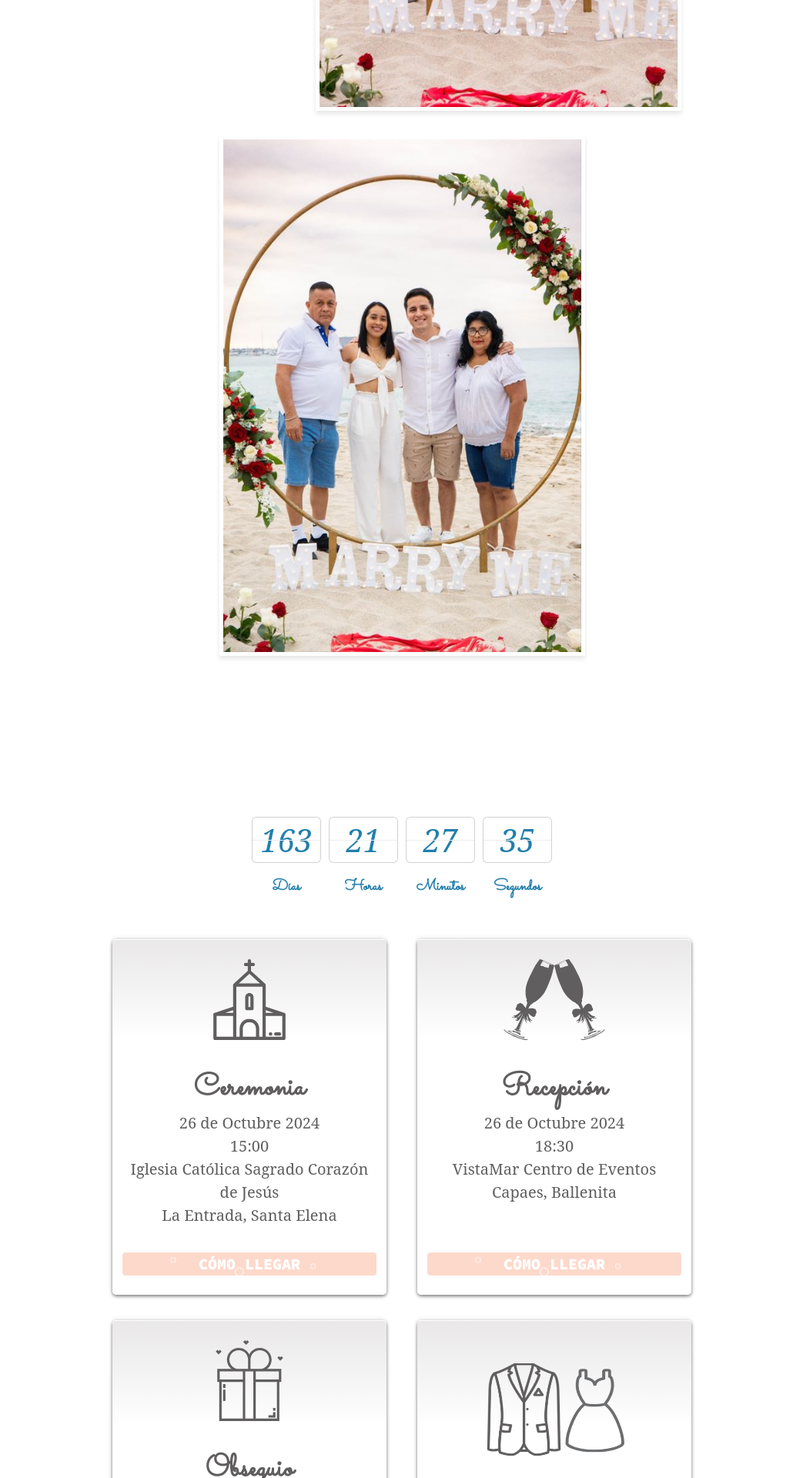
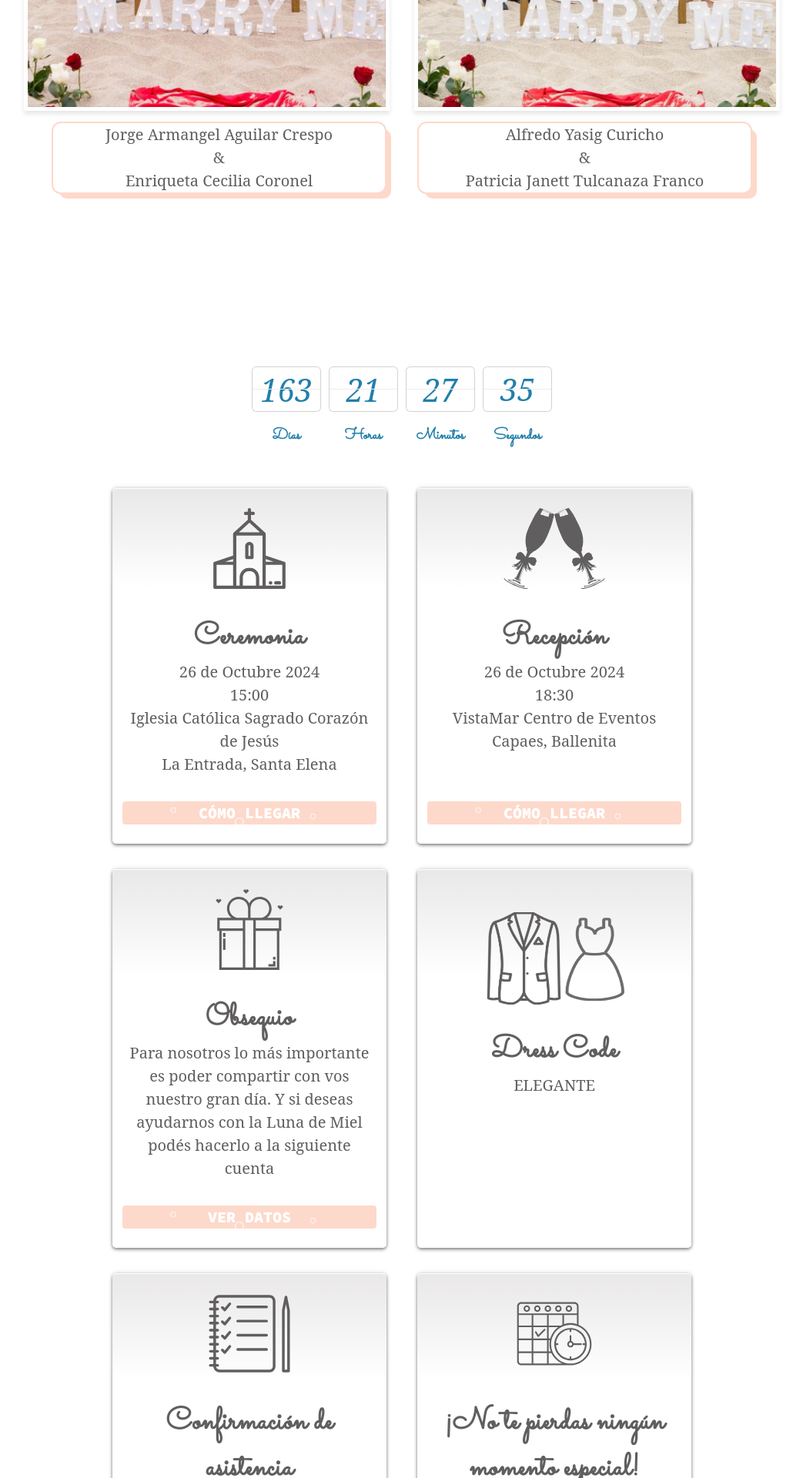
Before and after one commit to argenis-neira/wedding-invitations, a React (Create React App) app: page / in a window 1280 px wide. Shown: the part 1828-3748 px from the top of the page at 77% size, without its empty margins (118-1161 px from the left). Built offline with nearby package versions, Linux system fonts and the light colour scheme; a web font is replaced by a local one.

Commit message:
scheduled card

```diff
--- a/src/App.css
+++ b/src/App.css
@@ -290,13 +290,14 @@
 }
 
 .box-info {
-  width: 250px;
-  height: 250px;
   background-color: rgba(255, 255, 255, 1);
-  color: #000;
+  color: #605e5e;
   border-radius: 10px;
-  box-shadow: 0px 0px 0px 2px rgba(218, 102, 123, 1),
-    8px 8px 0px 0px rgba(218, 102, 123, 1);
+  box-shadow: 0px 0px 0px 2px rgba(253, 217, 203, 1),
+    8px 8px 0px 0px rgba(253, 217, 203, 1);
+  text-align: center;
+  font-size: 15px;
+  width: 100%;
 }
 
 .zoom-in img {
@@ -494,13 +495,14 @@
   height: 100%;
   background-color: rgba(0, 0, 0, 0.5);
   z-index: 1;
+  margin: 0 0;
+  justify-content: center;
+  align-items: center;
 }
 
 .popup-content {
   background-color: white;
-  width: 50%;
-  margin: 100px auto;
-  padding: 20px;
+  padding: 10px;
   border-radius: 5px;
   color: black;
   text-align: center;
@@ -539,6 +541,9 @@
   .title {
     font-size: 60px;
   }
+  .box-info {
+    font-size: 20px;
+  }
 }
 
 @media (min-width: 992px) {
--- a/src/components/card.jsx
+++ b/src/components/card.jsx
@@ -1,4 +1,5 @@
 import Row from "react-bootstrap/Row";
+import Col from "react-bootstrap/Col";
 import { useState } from "react";
 
 const Card = ({
@@ -8,6 +9,7 @@ const Card = ({
   href,
   isVisible,
   box,
+  popUpCont,
   children,
 }) => {
   //la clase "box" es para identificar todo aquello que necesita animacion al hacer scroll
@@ -74,17 +76,31 @@ const Card = ({
         </Row>
       </div>
       {openBox && (
-        <div className="popup">
-          <div className="popup-content">
-            <span className="close" onClick={() => setOpenBox(false)}>
-              &times;
-            </span>
-            <p>
-              Hola, aqui va la informacion bankaria <br /> 123456789 <br />{" "}
-              Banco del barrio
-            </p>
-          </div>
-        </div>
+        // <div className="popup">
+        //   <div className="popup-content">
+        //     <span className="close" onClick={() => setOpenBox(false)}>
+        //       &times;
+        //     </span>
+        //     {popUpCont}
+        //   </div>
+        // </div>
+        <Row className="popup">
+          <Col></Col>
+          <Col
+            lg={5}
+            md={6}
+            // sm={4}
+            xs={10}
+          >
+            <div className="popup-content">
+              <span className="close" onClick={() => setOpenBox(false)}>
+                &times;
+              </span>
+              {popUpCont}
+            </div>
+          </Col>
+          <Col></Col>
+        </Row>
       )}
     </>
   );
--- a/src/pages/index.jsx
+++ b/src/pages/index.jsx
@@ -154,9 +154,9 @@ const Home = () => {
           >
             <img alt="Padres Christian" src="images/padres-2.JPG" />
           </Col>
-          <div className="box-info">adlkja dlkafjoie asiojf4ealdfaklj </div>
+
           <Col
-            className={`order-2 order-md-2 img-rect box ${
+            className={`order-3 order-md-2 img-rect box ${
               visibleBoxes.includes(1) ? "visible zoom-in" : "hidden"
             }`}
             style={{ display: "flex", justifyContent: "center" }}
@@ -167,7 +167,50 @@ const Home = () => {
           >
             <img alt="Padres Mafer" src="images/padres-1.JPG" />
           </Col>
-        </Row>{" "}
+
+          <Col
+            className={`order-2 order-md-3 box ${
+              visibleBoxes.includes(2) ? "visible zoom-in" : "hidden"
+            }`}
+            style={{
+              display: "flex",
+              justifyContent: "center",
+              padding: "0 1em",
+            }}
+            lg={5}
+            md={4}
+            // sm={4}
+            xs={8}
+          >
+            {" "}
+            <div className="box-info">
+              Jorge Armangel Aguilar Crespo <br />&<br />
+              Enriqueta Cecilia Coronel
+            </div>
+          </Col>
+          <Col
+            className={`order-4 order-md-4 box ${
+              visibleBoxes.includes(3) ? "visible zoom-in" : "hidden"
+            }`}
+            style={{
+              display: "flex",
+              justifyContent: "center",
+              padding: "0 1em",
+            }}
+            lg={5}
+            md={4}
+            // sm={4}
+            xs={8}
+          >
+            <div className="box-info">
+              Alfredo Yasig Curicho
+              <br />
+              &<br />
+              Patricia Janett Tulcanaza Franco
+            </div>
+          </Col>
+        </Row>
+        <br />
         <Row>
           <Col></Col>
           <Col
@@ -208,7 +251,7 @@ const Home = () => {
         >
           <Col
             lg={4}
-            md={4}
+            md={5}
             // sm={4}
             xs={8}
           >
@@ -226,7 +269,7 @@ const Home = () => {
           </Col>
           <Col
             lg={4}
-            md={4}
+            md={5}
             // sm={4}
             xs={8}
           >
@@ -251,7 +294,7 @@ const Home = () => {
         >
           <Col
             lg={4}
-            md={4}
+            md={5}
             // sm={4}
             xs={8}
           >
@@ -262,6 +305,12 @@ const Home = () => {
               href={""}
               isVisible={visibleBoxes.includes(6)}
               box={true}
+              popUpCont={
+                <p>
+                  Hola, aqui va la informacion bankaria <br /> 123456789 <br />{" "}
+                  Banco del barrio
+                </p>
+              }
             >
               Para nosotros lo más importante es poder compartir con vos nuestro
               gran día. Y si deseas ayudarnos con la Luna de Miel podés hacerlo
@@ -270,7 +319,7 @@ const Home = () => {
           </Col>
           <Col
             lg={4}
-            md={4}
+            md={5}
             // sm={4}
             xs={8}
           >
@@ -284,10 +333,13 @@ const Home = () => {
           </Col>
         </Row>
         <br />
-        <Row style={{ display: "flex", justifyContent: "center" }}>
+        <Row
+          className="gap-3"
+          style={{ display: "flex", justifyContent: "center" }}
+        >
           <Col
             lg={4}
-            md={4}
+            md={5}
             // sm={4}
             xs={8}
           >
@@ -302,6 +354,31 @@ const Home = () => {
             >
               Para nosotros es muy importante que confirmes esta invitación, o
               que nos cuentes si no nos puedes acompañar
+            </Card>
+          </Col>
+          <Col
+            lg={4}
+            md={5}
+            // sm={4}
+            xs={8}
+          >
+            <Card
+              iconFileName={"schedule-icon"}
+              title={"¡No te pierdas ningún momento especial!"}
+              buttonText={"VER ITINERARIO"}
+              href={""}
+              isVisible={visibleBoxes.includes(9)}
+              box={true}
+              popUpCont={
+                <img
+                  style={{ height: "100%", width: "100%" }}
+                  alt="Itinerario"
+                  src="/images/itinerario.jpg"
+                />
+              }
+            >
+              Descubre el itinerario de momentos memorables que hemos preparado
+              para ti durante nuestra celebración nupcial
             </Card>
           </Col>
         </Row>
@@ -328,7 +405,7 @@ const Home = () => {
         <Row style={{ display: "flex", justifyContent: "center" }}>
           <Col
             className={`order-1 order-md-1 img-oval box ${
-              visibleBoxes.includes(0) ? "visible zoom-in" : "hidden"
+              visibleBoxes.includes(10) ? "visible zoom-in" : "hidden"
             }`}
             style={{ display: "flex", justifyContent: "center" }}
             lg={5}
@@ -340,7 +417,7 @@ const Home = () => {
           </Col>
           <Col
             className={`order-2 order-md-2 img-rect box ${
-              visibleBoxes.includes(1) ? "visible zoom-in" : "hidden"
+              visibleBoxes.includes(11) ? "visible zoom-in" : "hidden"
             }`}
             style={{ display: "flex", justifyContent: "center" }}
             lg={5}
@@ -355,7 +432,7 @@ const Home = () => {
         <Row style={{ display: "flex", justifyContent: "center" }}>
           <Col
             className={`order-4 order-md-3 img-rect box ${
-              visibleBoxes.includes(2) ? "visible zoom-in" : "hidden"
+              visibleBoxes.includes(12) ? "visible zoom-in" : "hidden"
             }`}
             style={{ display: "flex", justifyContent: "center" }}
             lg={5}
@@ -367,7 +444,7 @@ const Home = () => {
           </Col>
           <Col
             className={`order-3 order-md-4 img-oval box ${
-              visibleBoxes.includes(3) ? "visible zoom-in" : "hidden"
+              visibleBoxes.includes(13) ? "visible zoom-in" : "hidden"
             }`}
             style={{ display: "flex", justifyContent: "center" }}
             lg={5}
```
Also changed, not shown: public/images/itinerario.jpg (added), public/images/schedule-icon.svg (added).
